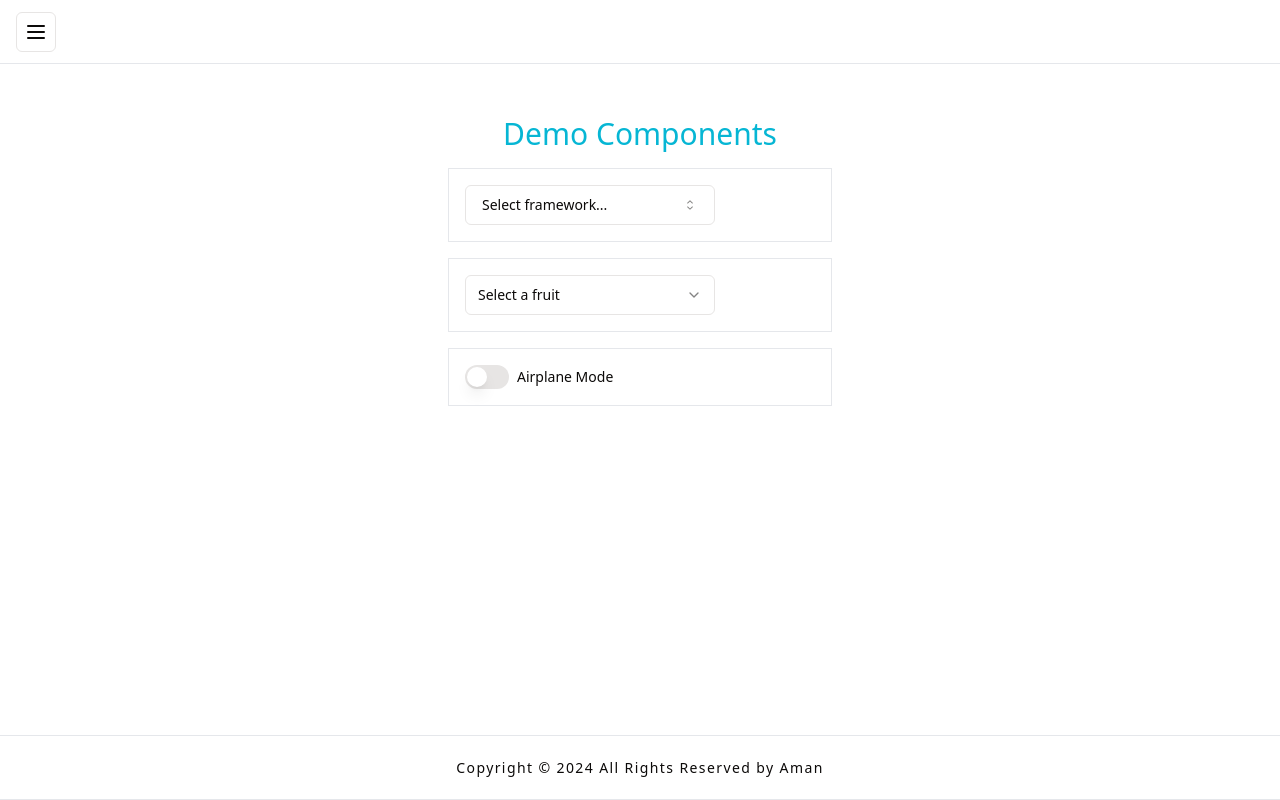
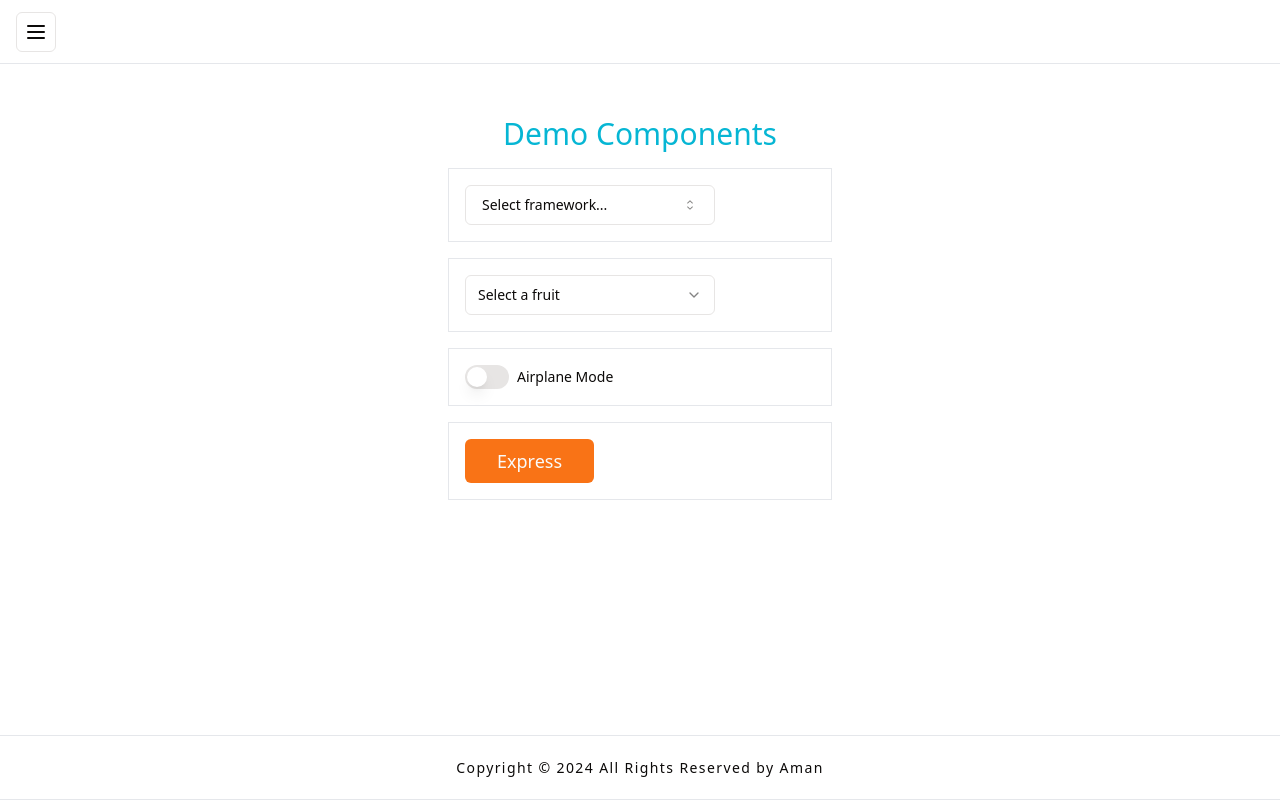
Before and after one commit to amanmavai/vite_csr_space, a React (Vite) app: page / in a window 1280 px wide. Built offline with nearby package versions, Linux system fonts and the light colour scheme.

Commit message:
Add Button component to Home page

```diff
--- a/src/App.tsx
+++ b/src/App.tsx
@@ -1,6 +1,7 @@
 import {ComboboxWrapper} from "./components/custom/combobox_wrapper";
 import {SelectWrapper} from "./components/custom/select_wrapper";
 import {SwitchWrapper} from "./components/custom/switch_wrapper";
+import {Button} from "./components/ui/button";
 import Root from "./routes/root";
 import {RouterProvider, createBrowserRouter, Link} from "react-router-dom";
 
@@ -53,6 +54,11 @@ function Home() {
       <div className="w-96 border border-gray-200 p-4 text-justify">
         <SwitchWrapper />
       </div>
+      <div className="w-96 border border-gray-200 p-4 text-justify">
+        <Button size="lg" className="text-lg">
+          Express
+        </Button>
+      </div>
     </div>
   );
 }
```
